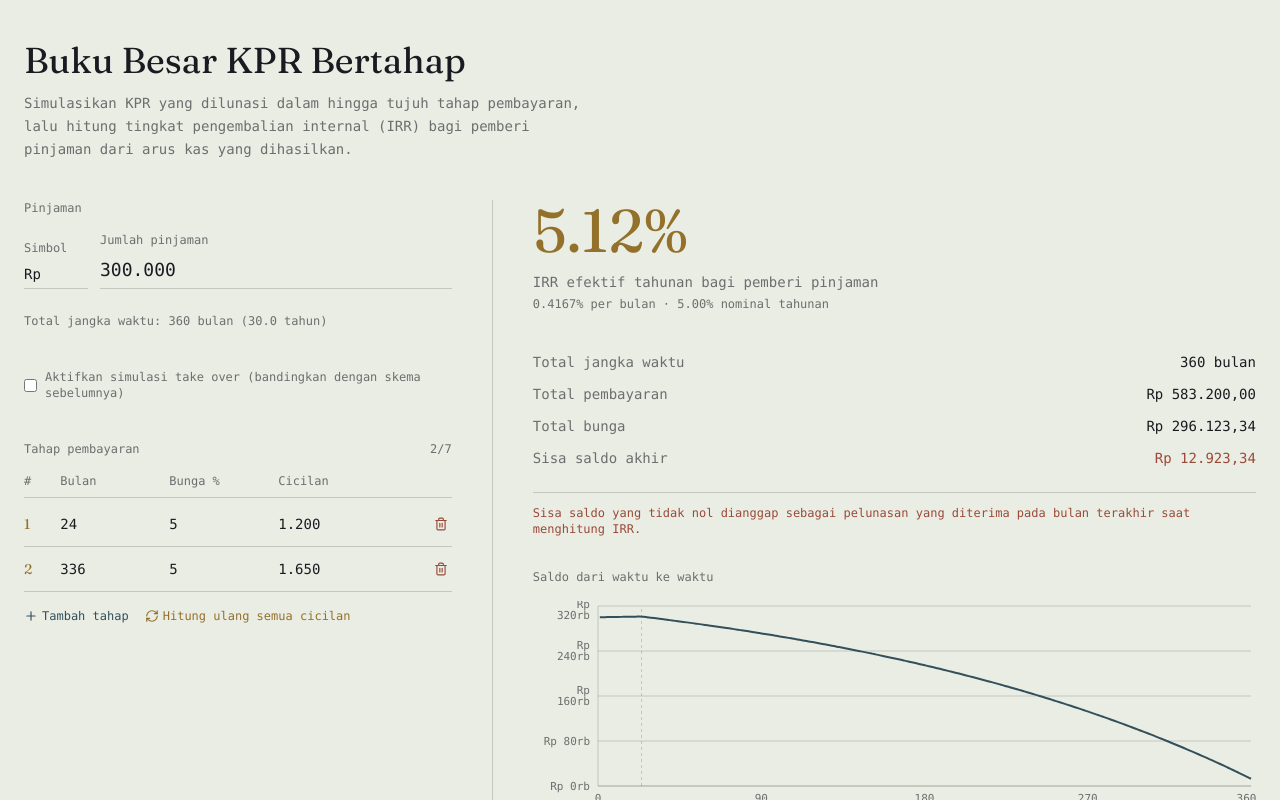
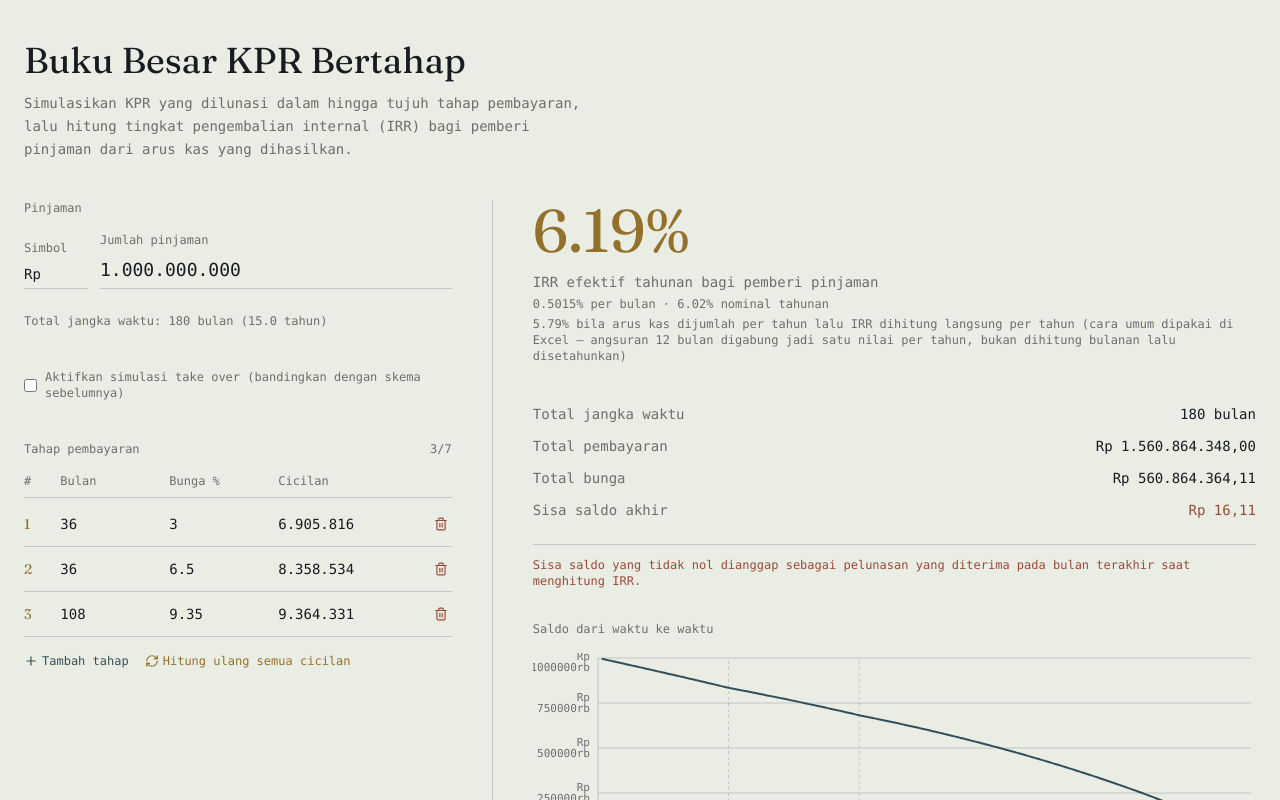
Before and after one commit to klaudiuswp/MortgageCalculator, a React (Vite) app: page / in a window 1280 px wide. Shown: the top 800 px of the page. Built offline with nearby package versions, Linux system fonts and the light colour scheme.

Commit message:
Update Calculator IRR logic and fix input

```diff
--- a/src/StepMortgageCalculator.jsx
+++ b/src/StepMortgageCalculator.jsx
@@ -1,4 +1,4 @@
-import React, { useState, useMemo } from "react";
+import React, { useState, useMemo, useRef, useLayoutEffect } from "react";
 import {
   ResponsiveContainer,
   LineChart,
@@ -145,6 +145,61 @@ function parseThousands(str) {
   return Number(digits);
 }
 
+// Thousands-formatted numeric input that keeps the cursor where you typed,
+// even in the middle or at the start — a plain formatThousands()/onChange()
+// pair re-renders the dotted string on every keystroke and the browser
+// resets the caret to the end, making it impossible to edit anywhere but
+// the tail. This tracks how many DIGITS (ignoring separator dots) sit
+// before the caret, reformats, then restores the caret after that many
+// digits in the new string.
+function ThousandsInput({ value, onChange, className, style, ...rest }) {
+  const ref = useRef(null);
+  const pendingCursor = useRef(null);
+
+  useLayoutEffect(() => {
+    if (pendingCursor.current !== null && ref.current) {
+      ref.current.setSelectionRange(pendingCursor.current, pendingCursor.current);
+      pendingCursor.current = null;
+    }
+  });
+
+  const handleChange = (e) => {
+    const raw = e.target.value;
+    const cursorPos = e.target.selectionStart ?? raw.length;
+    const digitsBeforeCursor = raw.slice(0, cursorPos).replace(/[^0-9]/g, "").length;
+
+    const numeric = parseThousands(raw);
+    const formatted = formatThousands(numeric);
+
+    let seen = 0;
+    let newPos = formatted.length;
+    for (let i = 0; i < formatted.length; i++) {
+      if (/[0-9]/.test(formatted[i])) seen++;
+      if (seen === digitsBeforeCursor) {
+        newPos = i + 1;
+        break;
+      }
+    }
+    if (digitsBeforeCursor === 0) newPos = 0;
+
+    pendingCursor.current = newPos;
+    onChange(numeric);
+  };
+
+  return (
+    <input
+      ref={ref}
+      type="text"
+      inputMode="numeric"
+      value={formatThousands(value)}
+      onChange={handleChange}
+      className={className}
+      style={style}
+      {...rest}
+    />
+  );
+}
+
 let idSeed = 1;
 function nextId() {
   idSeed += 1;
@@ -152,13 +207,14 @@ function nextId() {
 }
 
 const DEFAULT_STEPS = [
-  { id: nextId(), months: 24, rate: 5, payment: 1200 },
-  { id: nextId(), months: 336, rate: 5, payment: 1650 },
+  { id: nextId(), months: 36, rate: 3, payment: 6905816 },
+  { id: nextId(), months: 36, rate: 6.5, payment: 8358534 },
+  { id: nextId(), months: 108, rate: 9.35, payment: 9364331 },
 ];
 
 export default function StepMortgageCalculator() {
   const [symbol, setSymbol] = useState("Rp");
-  const [principal, setPrincipal] = useState(300000);
+  const [principal, setPrincipal] = useState(1000000000);
   const [steps, setSteps] = useState(DEFAULT_STEPS);
   const [showSchedule, setShowSchedule] = useState(false);
   const [takeoverEnabled, setTakeoverEnabled] = useState(false);
@@ -234,7 +290,27 @@ export default function StepMortgageCalculator() {
     const effectiveAnnual =
       monthlyIRR !== null ? (Math.pow(1 + monthlyIRR, 12) - 1) * 100 : null;
 
-    return { ...sim, monthlyIRR, nominalAnnual, effectiveAnnual };
+    // Alternative annual IRR: sum each calendar year's cash flow into one lump
+    // (as if it landed on a single date instead of monthly), then solve IRR
+    // directly on those yearly buckets. This is what you get from "=IRR(...)"
+    // over a 15-row yearly cash-flow table in Excel — it does NOT match the
+    // monthly-then-annualized figures above, because bunching intra-year
+    // payments into one year-end value changes the implied timing of money.
+    const yearlyCashflows = [-principal];
+    for (let y = 0; y < Math.ceil(sim.rows.length / 12); y++) {
+      const chunk = cashflows.slice(1 + y * 12, 1 + y * 12 + 12);
+      yearlyCashflows.push(chunk.reduce((a, b) => a + b, 0));
+    }
+    const yearlyIRR = yearlyCashflows.length > 1 ? solveMonthlyIRR(yearlyCashflows) : null;
+    const annualIRRFromYearlyBuckets = yearlyIRR !== null ? yearlyIRR * 100 : null;
+
+    return {
+      ...sim,
+      monthlyIRR,
+      nominalAnnual,
+      effectiveAnnual,
+      annualIRRFromYearlyBuckets,
+    };
   }, [principal, steps]);
 
   const chartData = useMemo(() => {
@@ -363,8 +439,19 @@ export default function StepMortgageCalculator() {
   };
 
   return (
-    <div style={{ background: PAPER, color: INK, minHeight: "100vh" }} className="font-mono">
-      <style>{`@import url('https://fonts.googleapis.com/css2?family=Fraunces:opsz,wght@9..144,400;9..144,600&family=IBM+Plex+Mono:wght@400;500;600&display=swap');`}</style>
+    <div style={{ background: PAPER, color: INK, minHeight: "100vh" }} className="font-mono step-mortgage-calc">
+      <style>{`
+        @import url('https://fonts.googleapis.com/css2?family=Fraunces:opsz,wght@9..144,400;9..144,600&family=IBM+Plex+Mono:wght@400;500;600&display=swap');
+        .step-mortgage-calc input[type="number"]::-webkit-outer-spin-button,
+        .step-mortgage-calc input[type="number"]::-webkit-inner-spin-button {
+          -webkit-appearance: none;
+          margin: 0;
+        }
+        .step-mortgage-calc input[type="number"] {
+          -moz-appearance: textfield;
+          appearance: textfield;
+        }
+      `}</style>
 
       <div className="max-w-fit mx-auto px-6 py-10">
         <header className="mb-10 max-w-xl">
@@ -402,11 +489,9 @@ export default function StepMortgageCalculator() {
                     <label className="block text-xs mb-1" style={{ color: INK_SOFT }}>
                       Jumlah pinjaman
                     </label>
-                    <input
-                      type="text"
-                      inputMode="numeric"
-                      value={formatThousands(principal)}
-                      onChange={(e) => setPrincipal(parseThousands(e.target.value))}
+                    <ThousandsInput
+                      value={principal}
+                      onChange={setPrincipal}
                       className="w-full bg-transparent py-1 text-lg focus:outline-none"
                       style={inputStyle}
                     />
@@ -472,11 +557,9 @@ export default function StepMortgageCalculator() {
                       <label className="block text-xs mb-1" style={{ color: INK_SOFT }}>
                         Plafon skema lama
                       </label>
-                      <input
-                        type="text"
-                        inputMode="numeric"
-                        value={formatThousands(oldPlafon)}
-                        onChange={(e) => setOldPlafon(parseThousands(e.target.value))}
+                      <ThousandsInput
+                        value={oldPlafon}
+                        onChange={setOldPlafon}
                         className="w-full bg-transparent py-1 text-sm focus:outline-none"
                         style={inputStyle}
                       />
@@ -487,11 +570,9 @@ export default function StepMortgageCalculator() {
                     <label className="block text-xs mb-1" style={{ color: INK_SOFT }}>
                       Biaya tambahan take over (bulan ke-0)
                     </label>
-                    <input
-                      type="text"
-                      inputMode="numeric"
-                      value={formatThousands(takeoverFee)}
-                      onChange={(e) => setTakeoverFee(parseThousands(e.target.value))}
+                    <ThousandsInput
+                      value={takeoverFee}
+                      onChange={setTakeoverFee}
                       className="w-full bg-transparent py-1 text-sm focus:outline-none"
                       style={inputStyle}
                     />
@@ -550,11 +631,9 @@ export default function StepMortgageCalculator() {
                     onChange={(e) => updateStep(s.id, { rate: e.target.value })}
                     className="col-span-3 bg-transparent text-sm py-1 focus:outline-none"
                   />
-                  <input
-                    type="text"
-                    inputMode="numeric"
-                    value={formatThousands(s.payment)}
-                    onChange={(e) => updateStep(s.id, { payment: parseThousands(e.target.value) })}
+                  <ThousandsInput
+                    value={s.payment}
+                    onChange={(v) => updateStep(s.id, { payment: v })}
                     className="col-span-4 bg-transparent text-sm py-1 focus:outline-none"
                   />
                   <div className="col-span-1 flex gap-1 justify-end">
@@ -608,6 +687,13 @@ export default function StepMortgageCalculator() {
                   <div className="text-xs mt-1" style={{ color: INK_SOFT }}>
                     {fmtPct(result.monthlyIRR * 100, 4)} per bulan · {fmtPct(result.nominalAnnual)} nominal tahunan
                   </div>
+                  {result.annualIRRFromYearlyBuckets !== null && (
+                    <div className="text-xs mt-1" style={{ color: INK_SOFT }}>
+                      {fmtPct(result.annualIRRFromYearlyBuckets)} bila arus kas dijumlah per tahun lalu IRR
+                      dihitung langsung per tahun (cara umum dipakai di Excel — angsuran 12 bulan
+                      digabung jadi satu nilai per tahun, bukan dihitung bulanan lalu disetahunkan)
+                    </div>
+                  )}
                 </>
               ) : (
                 <div className="text-sm" style={{ color: INK_SOFT }}>
```
